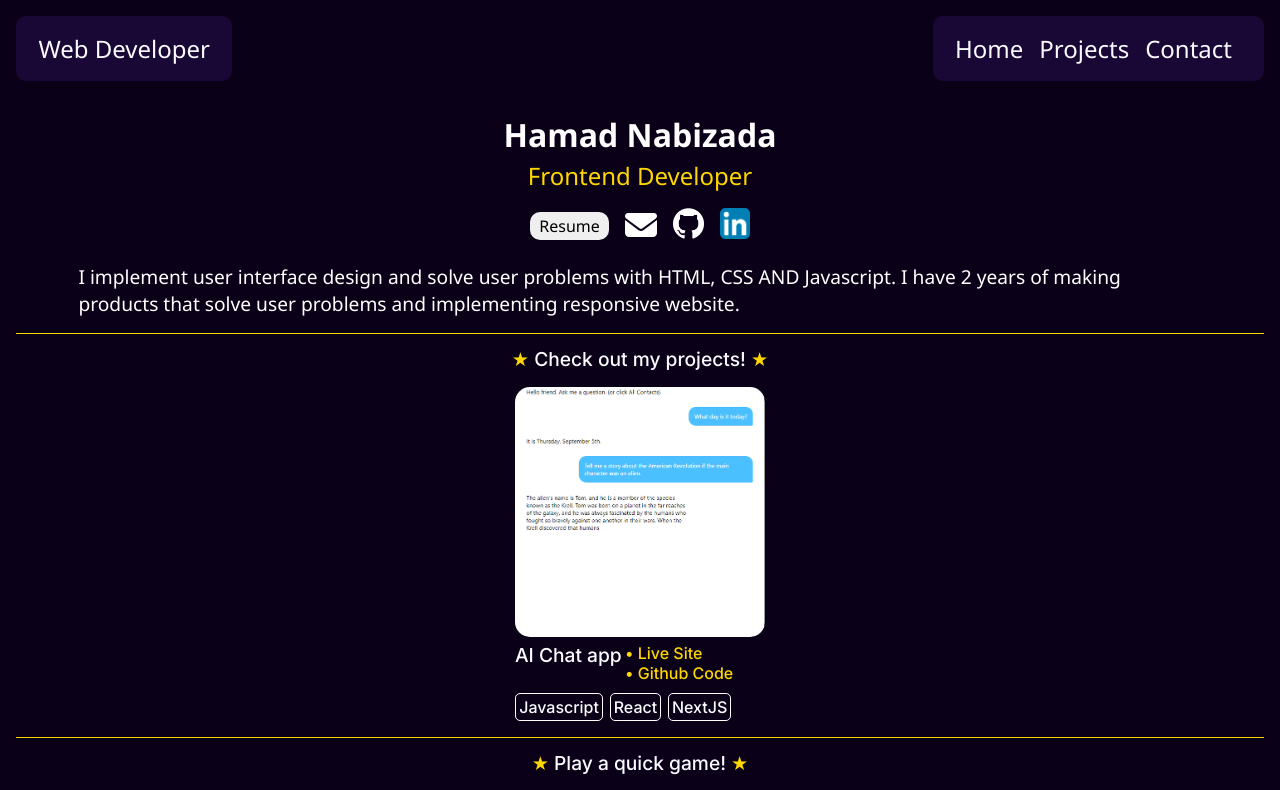
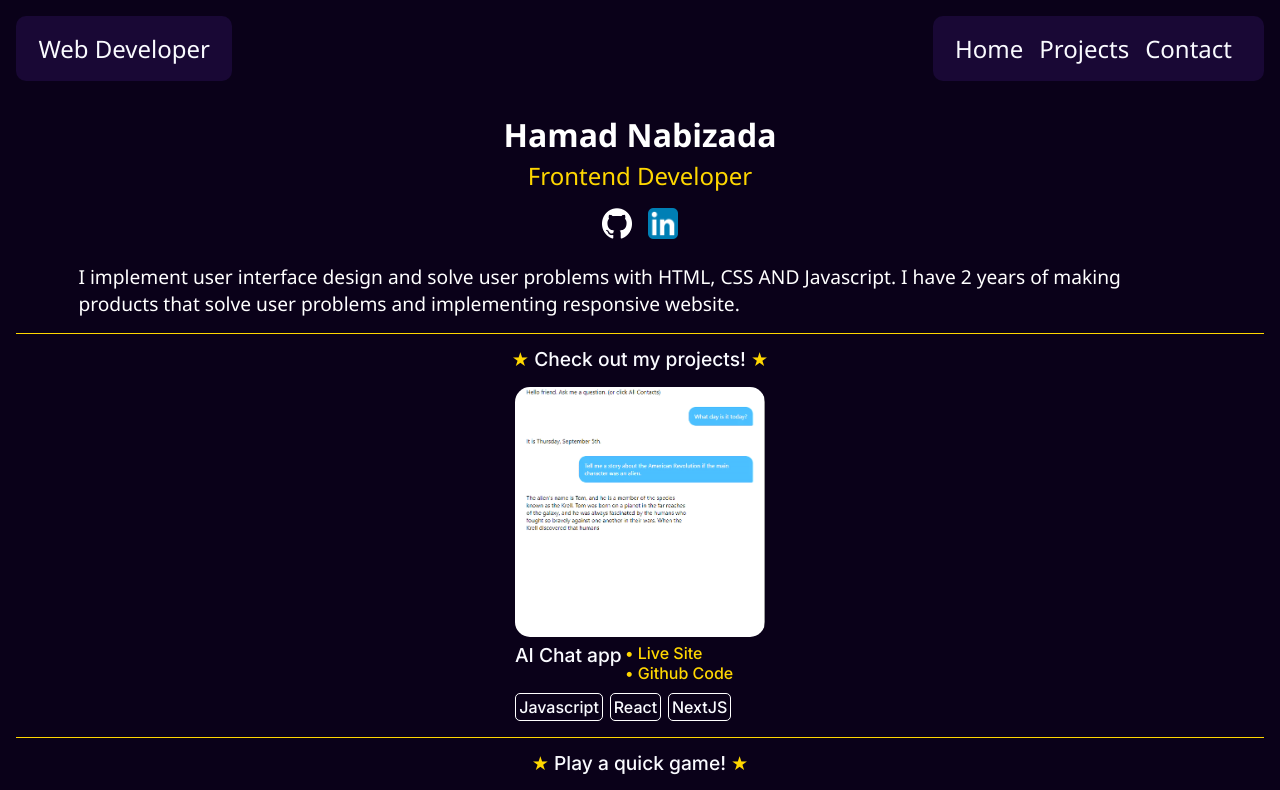
Before and after one commit to HamadNabizada/portfolio, a Next.js app: page / in a window 1280 px wide. Shown: the top 790 px of the page. Built offline with nearby package versions, Linux system fonts and the light colour scheme.

Commit message:
updated UI

```diff
--- a/components/Hero.js
+++ b/components/Hero.js
@@ -10,8 +10,8 @@ export default function Hero(){
             <h1 className={style.h1Hero}>Hamad Nabizada</h1>
             <h2 className={style.h2Hero}>Frontend Developer</h2>
             <div className={style.links}>
-                <a href='#'><button className={style.btn}>Resume</button></a>
-                <a href='#'><FontAwesomeIcon className={style.email} icon={faEnvelope}/></a>
+                {/* <a href='#'><button className={style.btn}>Resume</button></a>
+                <a href='#'><FontAwesomeIcon className={style.email} icon={faEnvelope}/></a> */}
                 <a href='https://github.com/HamadNabizada'><img className={style.image} src="/images/githubLogo.png" alt="Github Logo" /></a>
                 <a href='https://www.linkedin.com/in/hamad-nabizada/'><img className={style.image} src="/images/linkedin.png" alt="Linkedin Logo" /></a>
             </div>
--- a/components/Navbar.js
+++ b/components/Navbar.js
@@ -9,7 +9,7 @@ export default function Navbar(){
     }
     let links = (
         <ul className={toggle ? style.navUl : style.navUlOff}>
-            <li className={style.linkItem}>Home</li>
+            <a href='/'><li className={style.linkItem}>Home</li></a>
             <li className={style.linkItem}>Projects</li>
             <li className={style.linkItem}>Contact</li>
         </ul>
```
